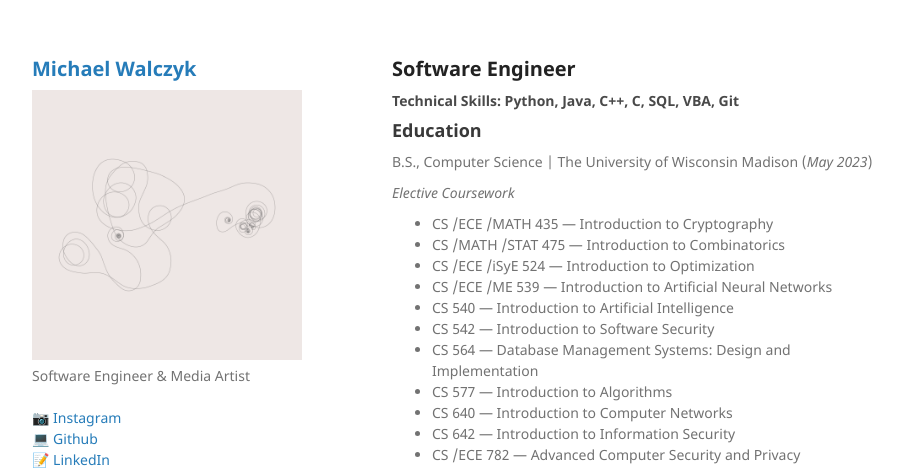
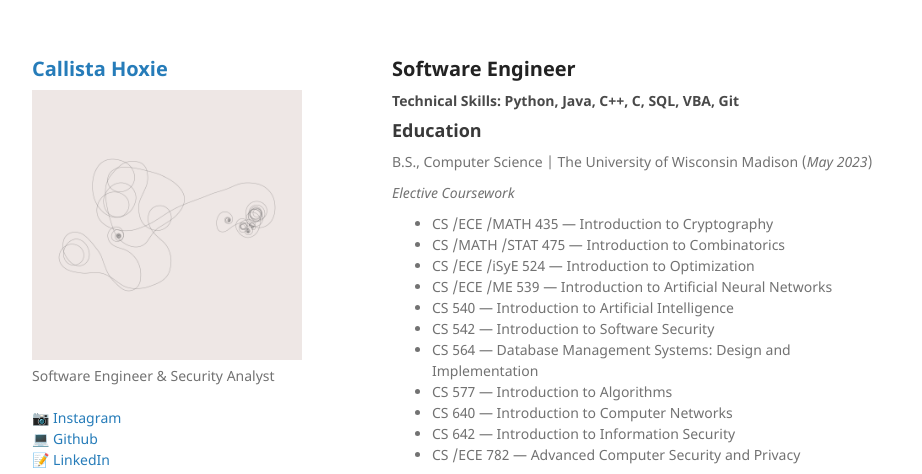
Before and after one commit to callistajosette/callistajosette.github.io, a Jekyll site: the page built from index.md, in a window 1280 px wide. Shown: the top 474 px of the page, without its empty margins (178-1100 px from the left). Built offline with Jekyll 4.4.1, drawn with Linux system fonts in a browser that asks for light colours; our own code applies the rules of GitHub Pages for plain Markdown files.

Commit message:
Update _config.yml

```diff
--- a/_config.yml
+++ b/_config.yml
@@ -1,8 +1,8 @@
-title: Michael Walczyk
+title: Callista Hoxie
 logo: /assets/img/logo.png
-description: Software Engineer & Media Artist
+description: Software Engineer & Security Analyst
 description: >
-  Software Engineer & Media Artist
+  Software Engineer & Security Analyst
   <br>
   <br>
   <a href="https://www.instagram.com/mwalczyk/" target="_blank">📷 Instagram</a>
```
